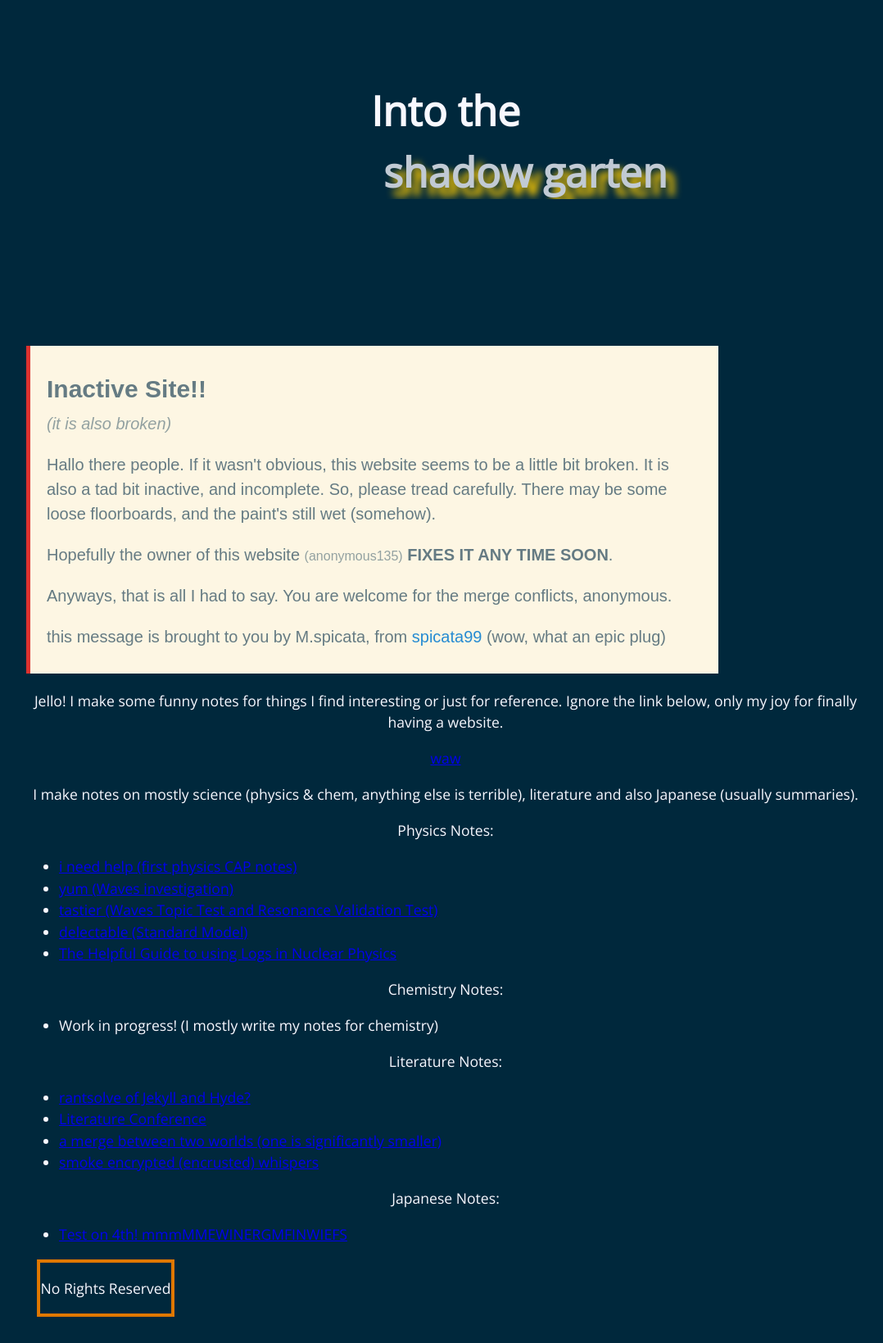
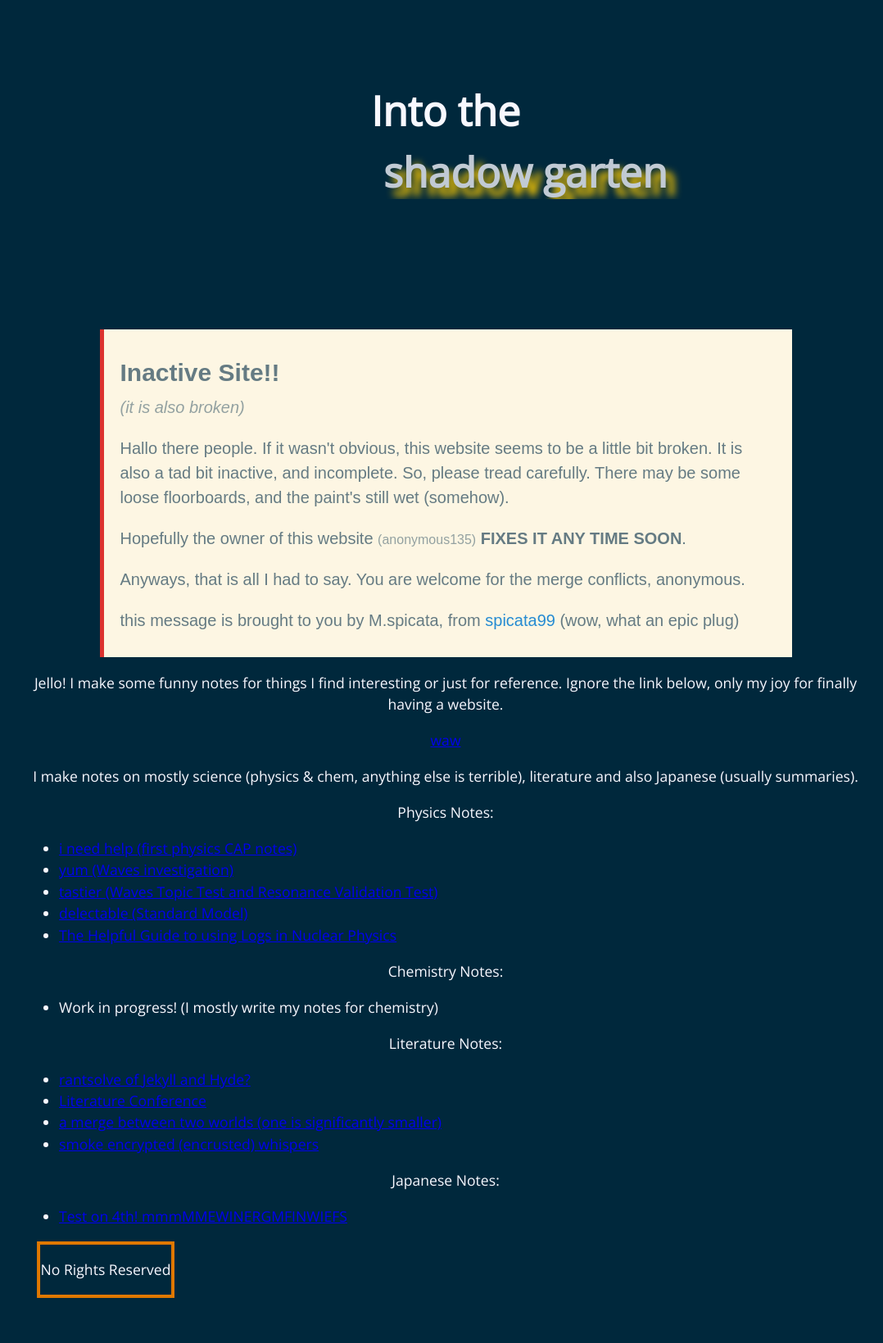
Before and after one commit to anonymoof1528/the-shadow-garten, a Jekyll site: the page built from index.md, in a window 1280 px wide. Shown: the whole page at 82% size, without its empty margins (96-1174 px from the left). Built offline with Jekyll 4.4.1, drawn with Linux system fonts in a browser that asks for light colours; after the commit the page ends 1616 px from its top, so only the background shows below that.

Commit message:
last one, trust

```diff
--- a/index.md
+++ b/index.md
@@ -2,7 +2,7 @@
 title: Into the <div class="container"><div><span>shadow garten</span><span>shadow garten</span></div></div>
 ---
 
-<blockquote style="background-color: #fdf6e3; max-width: 40em; padding: 0.5em 1em; border-left: 5px solid #dc322f; font-family: sans-serif; color: #657b83; font-size: 20px">
+<blockquote style="background-color: #fdf6e3; max-width: 40em; padding: 0.5em 1em; border-left: 5px solid #dc322f; font-family: sans-serif; color: #657b83; font-size: 20px; margin: auto;">
   <h1 style="font-size: 30px; margin-bottom: 0px; text-align: left; color: #657b83">Inactive Site!!</h1>
   <p style="text-align: left; margin-top: 5px; color: #93a1a1;"><em>
     (it is also broken)
```
